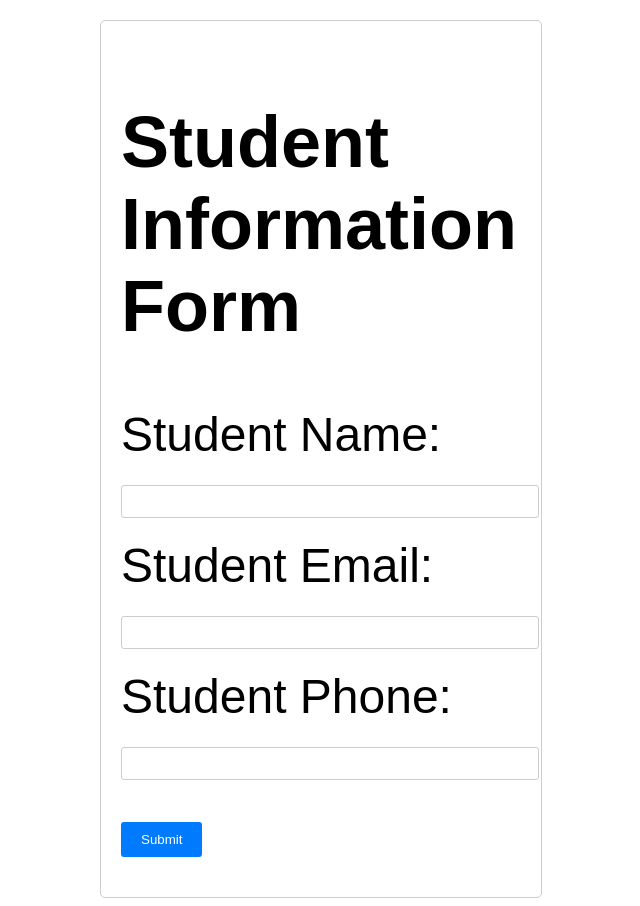
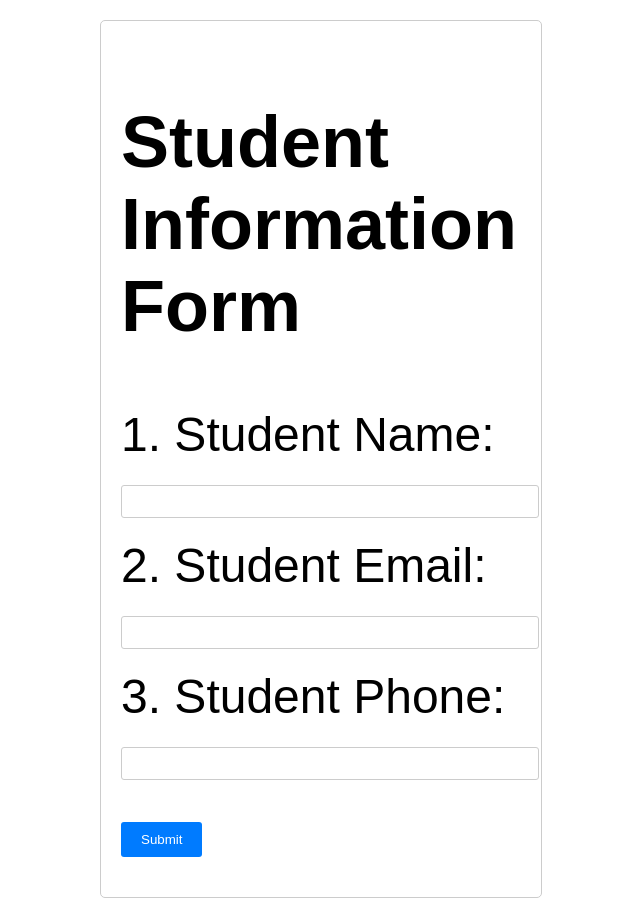
Before and after one commit to Ariel-Chau/StudentApp1, a React app: page / in a window 1280 px wide. Shown: the whole page, without its empty margins (319-959 px from the left). Built offline with nearby package versions, Linux system fonts and the light colour scheme.

Commit message:
modified code

```diff
--- a/src/StudentForm.js
+++ b/src/StudentForm.js
@@ -40,7 +40,7 @@ function StudentForm() {
       <h2>Student Information Form</h2>
       <form onSubmit={handleSubmit}>
         <div style={{ marginBottom: '20px' }}>
-          <label htmlFor="studentName">Student Name:</label>
+          <label htmlFor="studentName">1. Student Name:</label>
           <input
             type="text"
             id="studentName"
@@ -52,7 +52,7 @@ function StudentForm() {
         </div>
 
         <div style={{ marginBottom: '20px' }}>
-          <label htmlFor="studentEmail">Student Email:</label>
+          <label htmlFor="studentEmail">2. Student Email:</label>
           <input
             type="text"
             id="studentEmail"
@@ -64,7 +64,7 @@ function StudentForm() {
         </div>
 
         <div style={{ marginBottom: '20px' }}>
-          <label htmlFor="studentPhone">Student Phone:</label>
+          <label htmlFor="studentPhone">3. Student Phone:</label>
           <input
             type="text"
             id="studentPhone"
```
